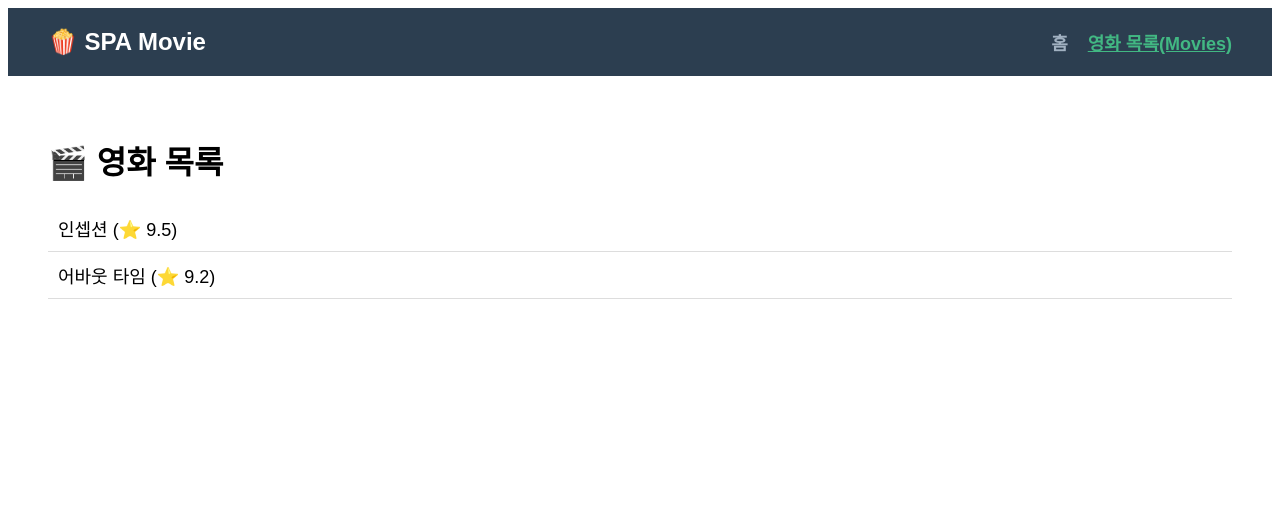
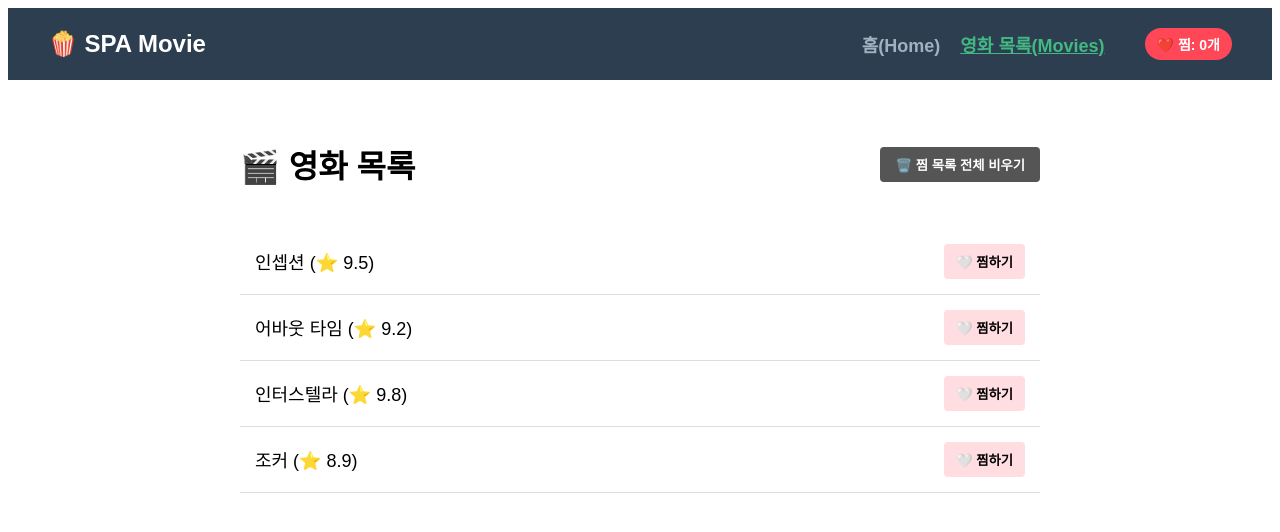
Before and after one commit to hee-da/final-spa-project, a Vue app: page /movies in a window 1280 px wide. Shown: the top 532 px of the page. Built offline with nearby package versions, Linux system fonts and the light colour scheme.

Commit message:
Week 10: Pinia 및 로컬 스토리지 연동 완료

```diff
--- a/package.json
+++ b/package.json
@@ -9,6 +9,7 @@
     "preview": "vite preview"
   },
   "dependencies": {
+    "pinia": "^3.0.4",
     "vue": "^3.5.32",
     "vue-router": "^5.0.4"
   },
--- a/src/App.vue
+++ b/src/App.vue
@@ -1,6 +1,6 @@
 <script setup>
-import router from './router';
-
+import { useFavoritesStore } from './stores/favorites.js';
+const favoriteStore = useFavoritesStore();
 </script>
 
 <template>
@@ -8,8 +8,14 @@
     <header class="navbar">
       <div class="logo">🍿 SPA Movie</div>
       <nav class="links">
-        <router-link to="/">홈</router-link>
+        <router-link to="/">홈(Home)</router-link>
         <router-link to="/movies">영화 목록(Movies)</router-link>
+        <div class="favorite-states">
+          <span class="badge count-badge">❤️ 찜: {{ favoriteStore.totalFavorites }}개</span>
+          <span v-if="favoriteStore.averageRating > 0" class="badge rating-badge">
+            ⭐ 평균 평점: {{ favoriteStore.averageRating }}
+          </span>
+        </div>
       </nav>
     </header>
     <router-view></router-view>
@@ -20,8 +26,11 @@
 .app-container { font-family: sans-serif; }
 .navbar { display: flex; justify-content: space-between; align-items: center; padding: 20px 40px; background-color: #2c3e50; color: white; }
 .logo { font-size: 24px; font-weight: bold; }
-.links { display: flex; gap: 20px; }
+.links { display: flex; gap: 20px; align-items: center;}
 .links a { color: #a1b1c1; text-decoration: none; font-weight: bold; font-size: 18px; }
-
 .links a.router-link-active { color: #42b883; text-decoration: underline; }
+.favorite-states { display: flex; gap: 10px; margin-left: 20px; }
+.badge { padding: 6px 12px; border-radius: 20px; font-weight: bold; font-size: 14px; }
+.count-badge { background-color: #ff4757; color: white; }
+.rating-badge { background-color: #f1c40f; color: #333; }
 </style>
--- a/src/main.js
+++ b/src/main.js
@@ -1,11 +1,12 @@
 import './assets/main.css'
-
 import { createApp } from 'vue'
+import { createPinia } from 'pinia'
 import App from './App.vue'
 import router from './router'
 
 const app = createApp(App)
 
+app.use(createPinia())
 app.use(router)
 
 app.mount('#app')
--- /dev/null
+++ b/src/stores/favorites.js
@@ -0,0 +1,40 @@
+import { defineStore } from 'pinia';
+import { ref, computed, watch } from 'vue';
+
+export const useFavoritesStore = defineStore('favorites', () => {
+    const savedFavorites = JSON.parse(localStorage.getItem('favorite_movies')) || [];
+    const favoriteMovies = ref(savedFavorites);
+
+    const totalFavorites = computed(() => favoriteMovies.value.length);
+
+    const averageRating = computed(() => {
+        if (favoriteMovies.value.length === 0) return 0;
+        const sum = favoriteMovies.value.reduce((acc, movie) => acc + movie.rating, 0);
+        return (sum / favoriteMovies.value.length).toFixed(1);
+    });
+
+    const toggleFavorite = (movie) => {
+        const index = favoriteMovies.value.findIndex((m) => m.id === movie.id);
+        if (index === -1) {
+            favoriteMovies.value.push(movie);
+        } else {
+            favoriteMovies.value.splice(index, 1);
+        }
+    };
+
+    const clearAllFavorites = () => {
+        favoriteMovies.value = [];
+    };
+
+    watch(favoriteMovies, (newVal) => {
+        localStorage.setItem('favorite_movies', JSON.stringify(newVal));
+    }, { deep: true });
+
+    return {
+        favoriteMovies,
+        totalFavorites,
+        averageRating,
+        toggleFavorite,
+        clearAllFavorites
+    };
+});
--- a/src/views/MoviesView.vue
+++ b/src/views/MoviesView.vue
@@ -1,25 +1,44 @@
 <script setup>
     import { ref } from 'vue';
+    import { useFavoritesStore } from '../stores/favorites.js';
+
+    const favoriteStore = useFavoritesStore();
 
     const movies = ref([
         { id: 1, title: '인셉션', rating: 9.5 },
         { id: 2, title: '어바웃 타임', rating: 9.2 },
+        { id: 3, title: '인터스텔라', rating: 9.8 },
+        { id: 4, title: '조커', rating: 8.9 },
     ]);
 </script>
 
 <template>
     <main class="page">
-        <h1>🎬 영화 목록</h1>
+        <div class="header-area">
+            <h1>🎬 영화 목록</h1>
+            <button @click="favoriteStore.clearAllFavorites" class="clear-btn">
+                🗑️ 찜 목록 전체 비우기
+            </button>
+        </div>
         <ul>
-            <li v-for="movie in movies" :key="movie.id">
-                {{ movie.title }} (⭐ {{ movie.rating }})
+            <li v-for="movie in movies" :key="movie.id" class="movie-item">
+                <span class="movie-info">{{  movie.title }} (⭐ {{ movie.rating }})</span>
+                <button @click="favoriteStore.toggleFavorite(movie)" class="fav-btn">
+                    {{ favoriteStore.favoriteMovies.some((m) => m.id === movie.id) ? '💔 찜 취소' : '🤍 찜하기' }}
+                </button>
             </li>
         </ul>
     </main>
 </template>
 
 <style scoped>
-.page { padding: 40px; }
+.page { padding: 40px; max-width: 800px; margin: 0 auto; }
+.header-area { display: flex; justify-content: space-between; align-items: center; margin-bottom: 20px; }
 ul { list-style: none; padding: 0; }
-li { padding: 10px; border-bottom: 1px solid #ddd; font-size: 18px; }
+.movie-item { display: flex; justify-content: space-between; align-items: center; padding: 15px; border-bottom: 1px solid #ddd; font-size: 18px; }
+.fav-btn { padding: 8px 12px; border: none; border-radius: 4px; background-color: #ffdde1; cursor: pointer; font-weight: bold; transition: 0.2s; }
+.fav-btn:hover { background-color: #ffc0cb; }
+.clear-btn { padding: 8px 15px; border: none; border-radius: 4px; background-color: #555; color: white; cursor: pointer; font-weight: bold; }
+.clear-btn:hover { background-color: #333; }
+/* li { padding: 10px; border-bottom: 1px solid #ddd; font-size: 18px; } */
 </style>
```
Also changed, not shown: 1 other file (tests, documents, lock files or other folders).
